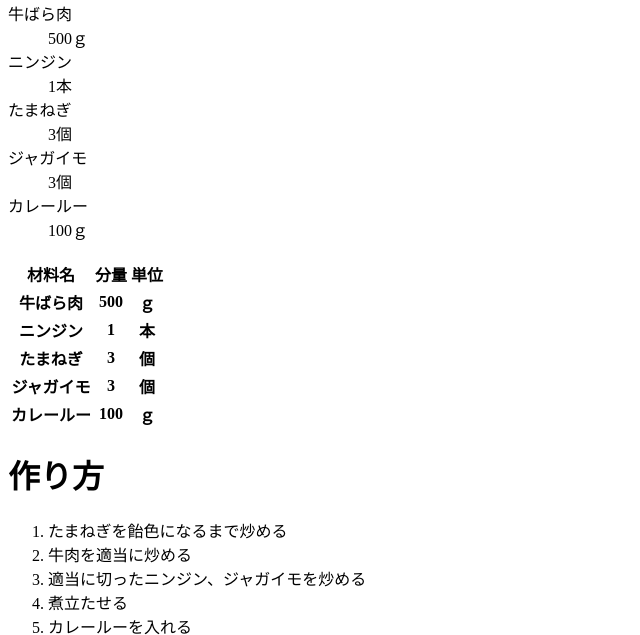
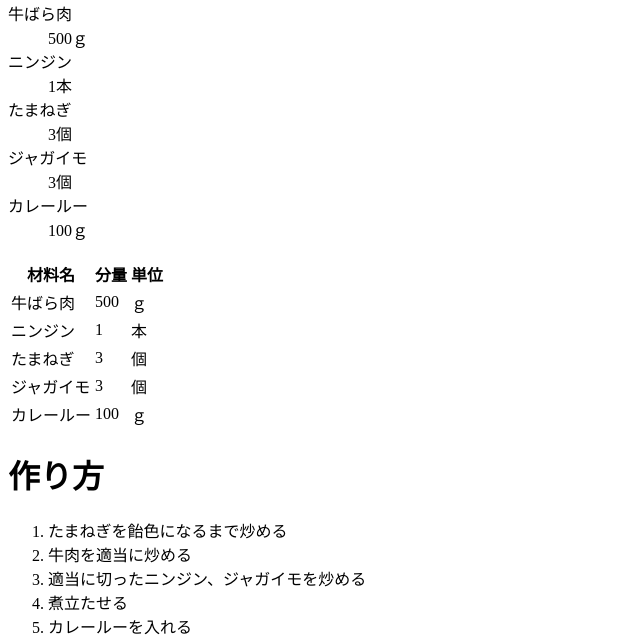
Before and after one commit to yuki-takamura/2016web1-5, a plain HTML site: page index.html in a window 1280 px wide. Shown: the part 460-1095 px from the top of the page, without its empty margins (0-640 px from the left). Drawn offline with Linux system fonts and the light colour scheme.

Commit message:
Update index.html

```diff
--- a/index.html
+++ b/index.html
@@ -36,11 +36,11 @@
     <br>
       <table>
        <tr><th>材料名</th>    <th>分量</th><th>単位</th></tr>
-       <tr><th>牛ばら肉</th>  <th>500</th> <th>ｇ</th>  </tr>
-       <tr><th>ニンジン</th>  <th>1</th>   <th>本</th>  </tr>
-       <tr><th>たまねぎ</th>  <th>3</th>   <th>個</th>  </tr>
-       <tr><th>ジャガイモ</th><th>3</th>   <th>個</th>  </tr>
-       <tr><th>カレールー</th><th>100</th> <th>ｇ</th>  </tr>
+       <tr><td>牛ばら肉</td>  <td>500</td> <td>ｇ</td>  </tr>
+       <tr><td>ニンジン</td>  <td>1</td>   <td>本</td>  </tr>
+       <tr><td>たまねぎ</td>  <td>3</td>   <td>個</td>  </tr>
+       <tr><td>ジャガイモ</td><td>3</td>   <td>個</td>  </tr>
+       <tr><td>カレールー</td><td>100</td> <td>ｇ</td>  </tr>
       </table>
 
     <h1>作り方</h1>
```
